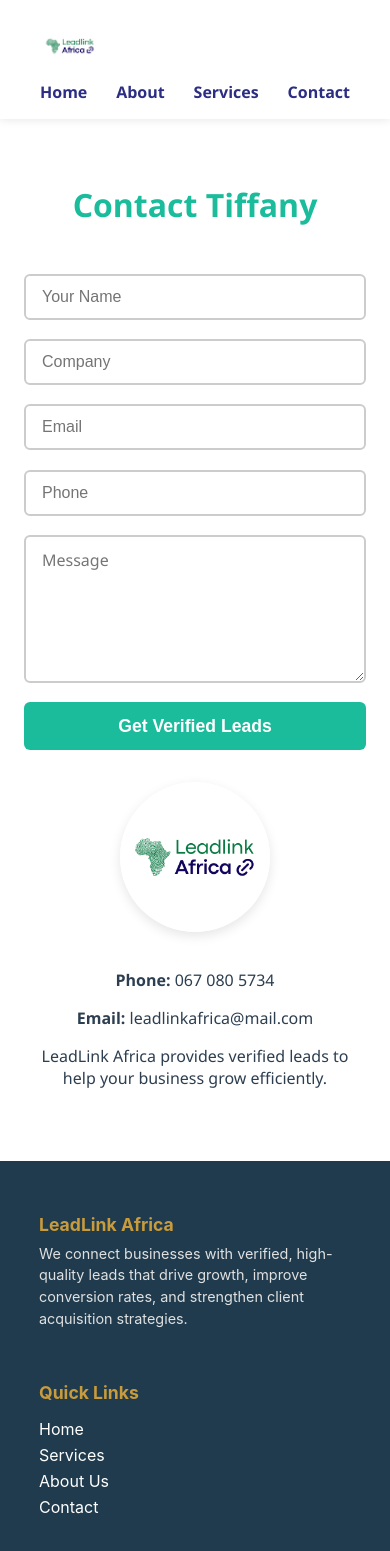
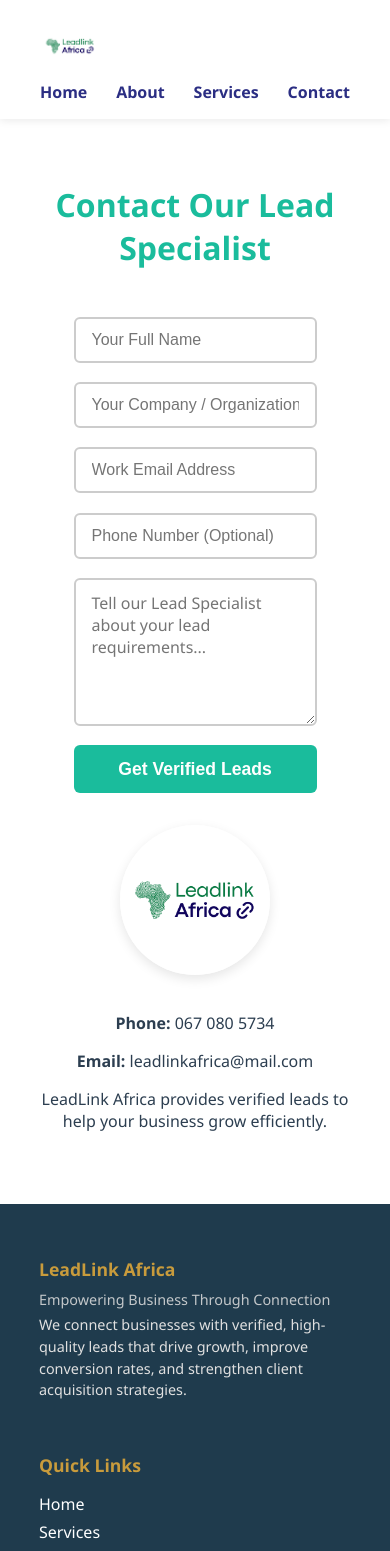
Before and after one commit to rebotilwe/leadlink-website, a React (Create React App) app: page /contact in a window 390 px wide. Shown: the top 1551 px of the page. Built offline with nearby package versions, Linux system fonts and the light colour scheme.

Commit message:
removed client name

```diff
--- a/src/components/About/About.css
+++ b/src/components/About/About.css
@@ -56,3 +56,10 @@
     margin: 0.5rem auto 0;
   }
 }
+.about-content .tagline {
+  font-size: 1.2rem;
+  font-weight: 400;
+  color: #1f8f4a; /* Matches brand green */
+  margin-bottom: 1.5rem;
+  opacity: 0.9;
+}
--- a/src/components/About/About.jsx
+++ b/src/components/About/About.jsx
@@ -12,6 +12,7 @@
 
         <div className="about-content">
           <h2>About LeadLink Africa</h2>
+          <h3 className="tagline">Empowering Business Through Connection</h3>
           <p>
             LeadLink Africa is a lead generation and consulting company
             connecting businesses with verified, high-quality leads across
--- a/src/components/Footer/Footer.css
+++ b/src/components/Footer/Footer.css
@@ -1,14 +1,15 @@
 .footer {
   background: #1f3b4d;
   color: #ffffff;
-  padding: 35px 10% 15px; /* Reduced height */
+  padding: 35px 10% 20px;
   margin-top: 60px;
+  font-family: 'Segoe UI', Tahoma, Geneva, Verdana, sans-serif;
 }
 
 .footer-container {
   display: grid;
   grid-template-columns: repeat(auto-fit, minmax(200px, 1fr));
-  gap: 25px; /* Reduced spacing */
+  gap: 25px;
 }
 
 .footer-column h3,
@@ -16,6 +17,13 @@
   color: #c89b3c;
   margin-bottom: 8px;
   font-size: 1.1rem;
+}
+
+.footer-tagline {
+  font-size: 0.95rem;
+  color: #ffffff;
+  opacity: 0.85;
+  margin-bottom: 10px;
 }
 
 .footer-column p {
@@ -31,7 +39,7 @@
 }
 
 .footer-column ul li {
-  margin-bottom: 6px; /* Reduced space */
+  margin-bottom: 6px;
   cursor: pointer;
   transition: color 0.3s ease;
 }
--- a/src/components/Footer/Footer.jsx
+++ b/src/components/Footer/Footer.jsx
@@ -8,6 +8,7 @@
 
         <div className="footer-column">
           <h3>LeadLink Africa</h3>
+          <p className="footer-tagline">Empowering Business Through Connection</p>
           <p>
             We connect businesses with verified, high-quality leads that drive
             growth, improve conversion rates, and strengthen client acquisition strategies.
--- a/src/pages/AboutPage/AboutPage.css
+++ b/src/pages/AboutPage/AboutPage.css
@@ -139,3 +139,10 @@
     align-items: center;
   }
 }
+.about-visual .tagline {
+  font-size: 1.1rem;
+  font-weight: 400;
+  opacity: 0.85;
+  margin-bottom: 15px;
+  color: #ffffff;
+}
--- a/src/pages/AboutPage/AboutPage.jsx
+++ b/src/pages/AboutPage/AboutPage.jsx
@@ -10,6 +10,7 @@
      {/* Left Visual Brand Block */}
 <div className="about-visual">
   <h2>LeadLink Africa</h2>
+  <h3 className="tagline">Empowering Business Through Connection</h3>
   <p>Your trusted partner in verified business leads</p>
 
   <div className="about-features">
@@ -28,6 +29,7 @@
   </div>
 </div>
 
+
         {/* Content Section */}
         <div className="about-content">
           <h1>About LeadLink Africa</h1>
--- a/src/pages/ContactPage/ContactPage.css
+++ b/src/pages/ContactPage/ContactPage.css
@@ -67,6 +67,18 @@
   outline: none;
 }
 
+/* Status message styling */
+.form-status {
+  font-size: 0.95rem;
+  font-weight: 500;
+  margin-top: 0.5rem;
+  color: #1abc9c;
+}
+
+.form-status:contains("❌") {
+  color: #e74c3c;
+}
+
 /* Contact info styles */
 .contact-info {
   flex: 1 1 300px;
@@ -84,3 +96,11 @@
   font-size: 1rem;
   margin-bottom: 0.5rem;
 }
+
+/* Responsive */
+@media (max-width: 768px) {
+  .contact-container {
+    flex-direction: column;
+    align-items: center;
+  }
+}
--- a/src/pages/ContactPage/ContactPage.jsx
+++ b/src/pages/ContactPage/ContactPage.jsx
@@ -48,13 +48,13 @@
 
   return (
     <section className="contact-page">
-      <h2>Contact Tiffany</h2>
+      <h2>Contact Our Lead Specialist</h2>
       <div className="contact-container">
         <form onSubmit={handleSubmit} className="contact-form">
           <input
             type="text"
             name="name"
-            placeholder="Your Name"
+            placeholder="Your Full Name"
             value={formData.name}
             onChange={handleChange}
             required
@@ -63,7 +63,7 @@
           <input
             type="text"
             name="company"
-            placeholder="Company"
+            placeholder="Your Company / Organization"
             value={formData.company}
             onChange={handleChange}
           />
@@ -71,7 +71,7 @@
           <input
             type="email"
             name="email"
-            placeholder="Email"
+            placeholder="Work Email Address"
             value={formData.email}
             onChange={handleChange}
             required
@@ -80,14 +80,14 @@
           <input
             type="tel"
             name="phone"
-            placeholder="Phone"
+            placeholder="Phone Number (Optional)"
             value={formData.phone}
             onChange={handleChange}
           />
 
           <textarea
             name="message"
-            placeholder="Message"
+            placeholder="Tell our Lead Specialist about your lead requirements..."
             value={formData.message}
             onChange={handleChange}
             required
@@ -99,7 +99,7 @@
         </form>
 
         <div className="contact-info">
-          <img src={logo} alt="Tiffany" />
+          <img src={logo} alt="LeadLink Africa Logo" />
           <p><strong>Phone:</strong> 067 080 5734</p>
           <p><strong>Email:</strong> leadlinkafrica@mail.com</p>
           <p>
```
Lines whose indentation alone changed are shown as unchanged.
